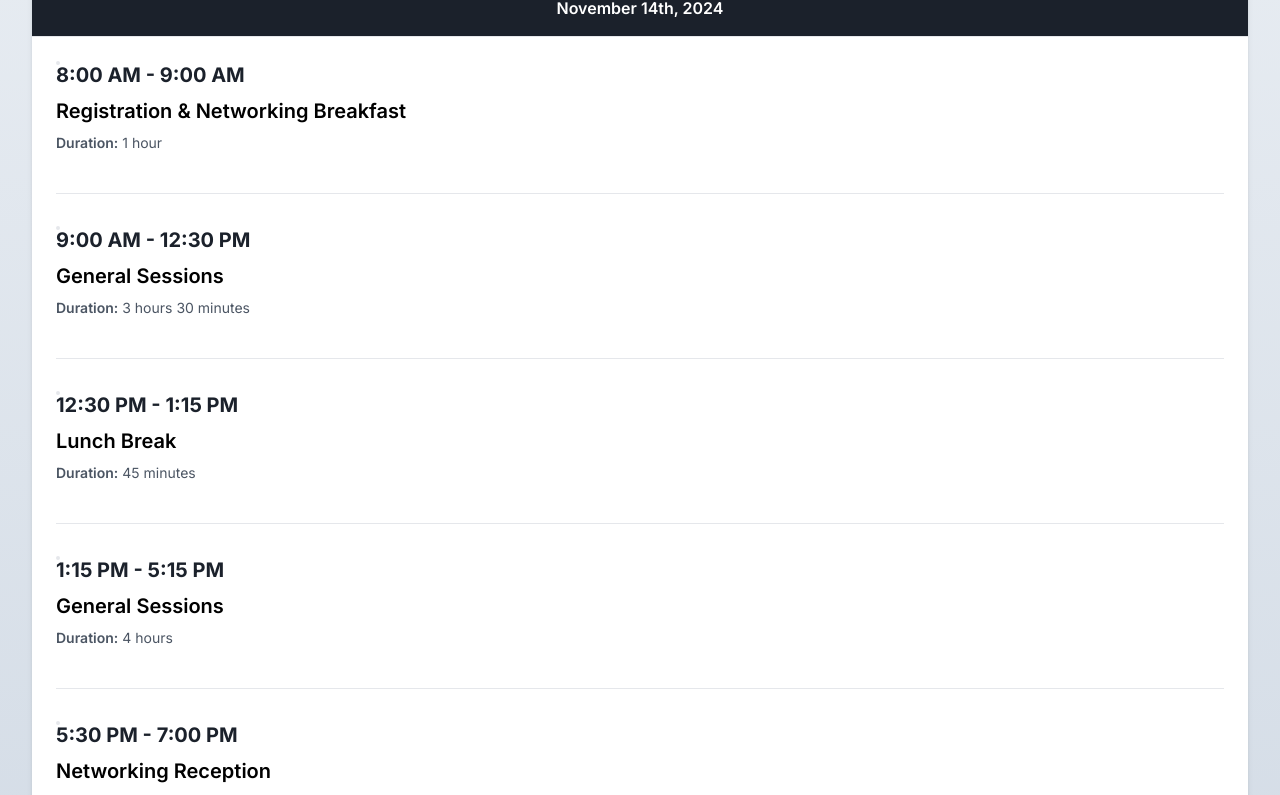
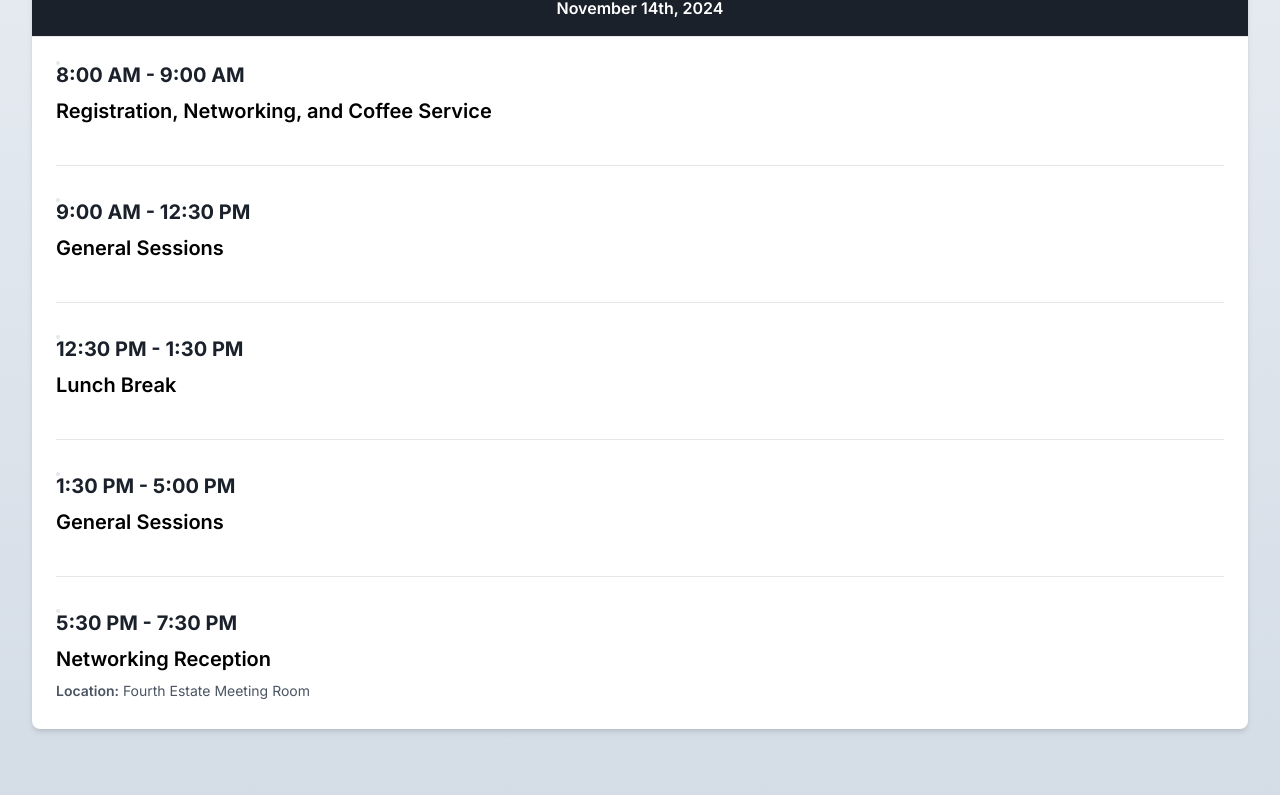
Before and after one commit to masonym/ada-website, a Next.js app: page /events/2025-defense-industry-forecast/agenda in a window 1280 px wide. Shown: the part 934-1729 px from the top of the page. Built offline with nearby package versions, Linux system fonts and the light colour scheme.

Commit message:
Edits to faq working, registration wording, sponsorship wording, event location banner

```diff
--- a/src/constants/registrations.ts
+++ b/src/constants/registrations.ts
@@ -61,7 +61,7 @@ export const REGISTRATION_TYPES = [
         addOns: [
             {
                 title: "Networking Reception",
-                description: "Join us for an exclusive evening networking event from 5:30 PM - 7:00 PM",
+                description: "Join us for an exclusive evening networking event from 5:30 PM - 7:30 PM",
                 price: "+$100"
             }
         ]
--- a/src/constants/schedules.tsx
+++ b/src/constants/schedules.tsx
@@ -7,28 +7,33 @@ export const SCHEDULES = [
                     items: [
                         {
                             time: "8:00 AM - 9:00 AM",
-                            title: "Registration & Networking Breakfast",
-                            duration: "1 hour"
+                            title: "Registration, Networking, and Coffee Service",
+                            // duration: "1 hour"
+                            Location: "Ballroom and Foyer",
                         },
                         {
                             time: "9:00 AM - 12:30 PM",
                             title: "General Sessions",
-                            duration: "3 hours 30 minutes",
+                            Location: "Ballroom",
+                            // duration: "3 hours 30 minutes",
                         },
                         {
-                            time: "12:30 PM - 1:15 PM",
+                            time: "12:30 PM - 1:30 PM",
                             title: "Lunch Break",
-                            duration: "45 minutes",
+                            Location: "Ballroom",
+                            // duration: "1 hour",
                         },
                         {
-                            time: "1:15 PM - 5:15 PM",
+                            time: "1:30 PM - 5:00 PM",
                             title: "General Sessions",
-                            duration: "4 hours",
+                            Location: "Ballroom",
+                            // duration: "3 hours 30 minutes",
                         },
                         {
-                            time: "5:30 PM - 7:00 PM",
+                            time: "5:30 PM - 7:30 PM",
                             title: "Networking Reception",
-                            duration: "1 hour 30 minutes",
+                            location: "Fourth Estate Meeting Room"
+                            // duration: "2 hours",
                         },
 
                     ]
```
Also changed, not shown: src/constants/faqs.tsx (+4 -4 lines), src/constants/sponsorships.ts (+5 -5 lines), public/locations/location_NPC.png.
